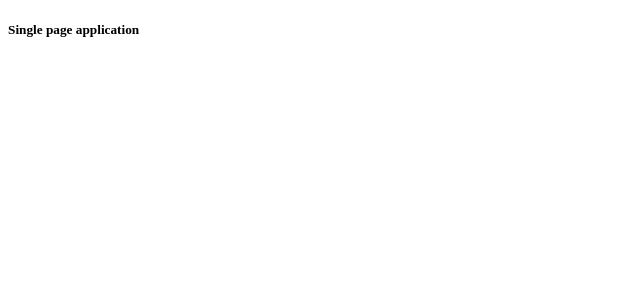
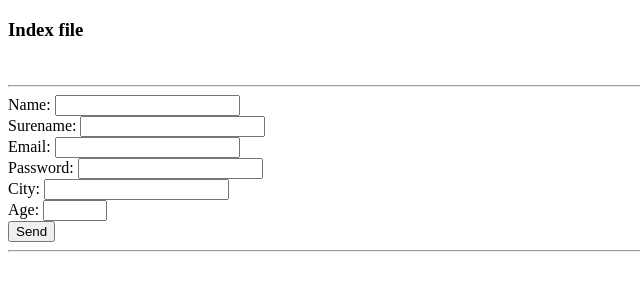
Before and after one commit to giorgio1985/nodeGit, a website: page index.html in a window 1280 px wide. Shown: the whole page, without its empty margins (0-640 px from the left). Drawn offline with Linux system fonts and the light colour scheme.

Commit message:
Update index.html

```diff
--- a/index.html
+++ b/index.html
@@ -1,9 +1,21 @@
 <!DOCTYPE html>
 <html>
 <head>
-	<title>Single page application</title>
+	<title>index file</title>
 </head>
 <body>
-<h5>Single page application</h5>
+	<h3>Index file</h3>
+	<br>
+	<hr>
+	<form method="post" action="/welcome">
+	Name:	    <input type="text" name="nome"/><br>
+	Surename:	<input type="text" name="cognome"/><br>
+	Email:	    <input type="text" name="email"/><br>
+	Password:	<input type="password" name="password"/><br>
+	City:  	<input type="text" name="citta"/><br>
+	Age:   	<input type="number" name="eta" min="0" max="150"/><br>
+		<input type="submit" name="submit" value="Send"/>
+	</form>
+	<hr>
 </body>
 </html>
```
